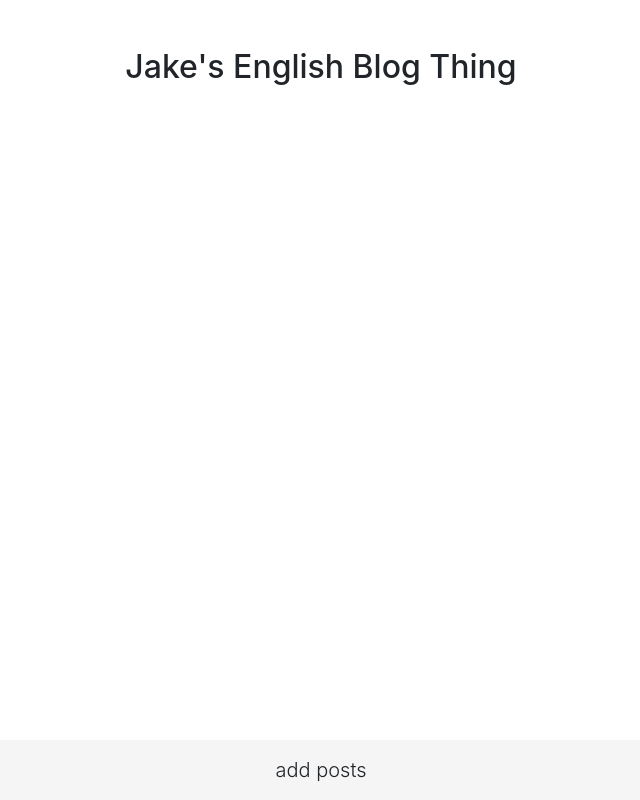
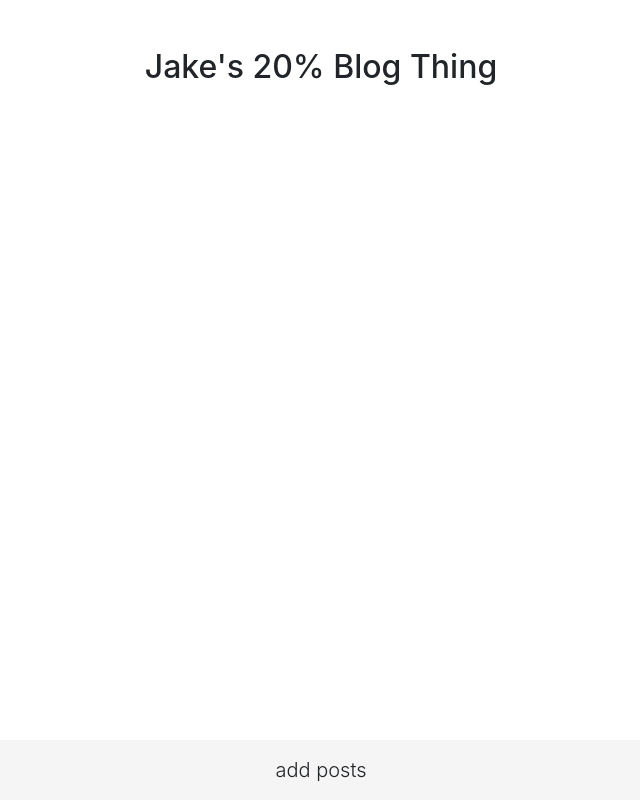
Before and after one commit to JakeGinesin/jake-ginesin-english-blog, a website: page public/index.html in a window 1280 px wide. Shown: the whole page, without its empty margins (319-959 px from the left). Drawn offline with nearby package versions, Linux system fonts and the light colour scheme; no server answers.

Commit message:
Update index.html

```diff
--- a/public/index.html
+++ b/public/index.html
@@ -24,7 +24,7 @@
     </style>
     <div class="container">
       <h2 class="d-flex justify-content-center mt-5">
-        Jake's English Blog Thing
+        Jake's 20% Blog Thing
       </h2>
       <div id="posts" style="margin-top:50px;">
 
```
